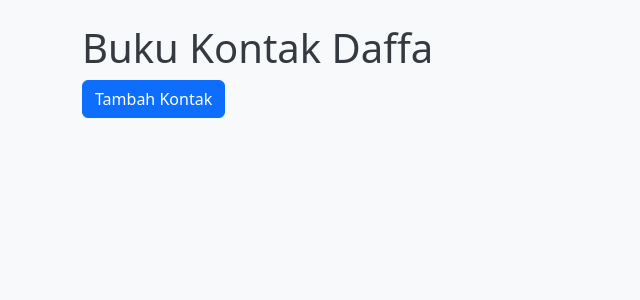
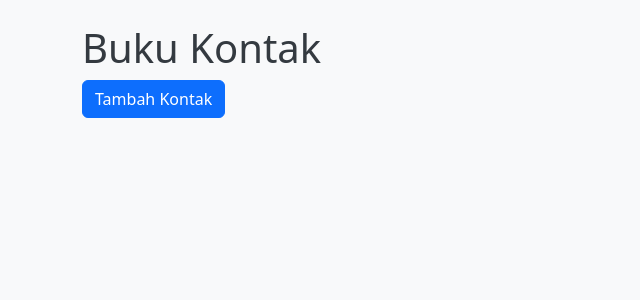
Before and after one commit to Akmlsybn/UAS_ASJ, a Flask app: page / in a window 1280 px wide. Shown: the top 300 px of the page, without its empty margins (0-640 px from the left). Run offline with Flask 3, Linux system fonts and the light colour scheme; some libraries are stand-ins or nearby versions.

Commit message:
Mengubah Judul Buku Kontak

```diff
--- a/docker-compose.yml
+++ b/docker-compose.yml
@@ -21,6 +21,8 @@ services:
       POSTGRES_DB: ${DB_NAME}
     volumes:
       - db_data:/var/lib/postgresql/data
+    ports:
+      - "5432:5432"
 
 volumes:
   db_data:
--- a/templates/index.html
+++ b/templates/index.html
@@ -13,7 +13,7 @@
     />
   </head>
   <body class="container mt-4">
-    <h1>Buku Kontak Daffa</h1>
+    <h1>Buku Kontak</h1>
     <a href="/add" class="btn btn-primary mb-3">Tambah Kontak</a>
     <ul class="list-group">
       {% for k in kontak %}
```
